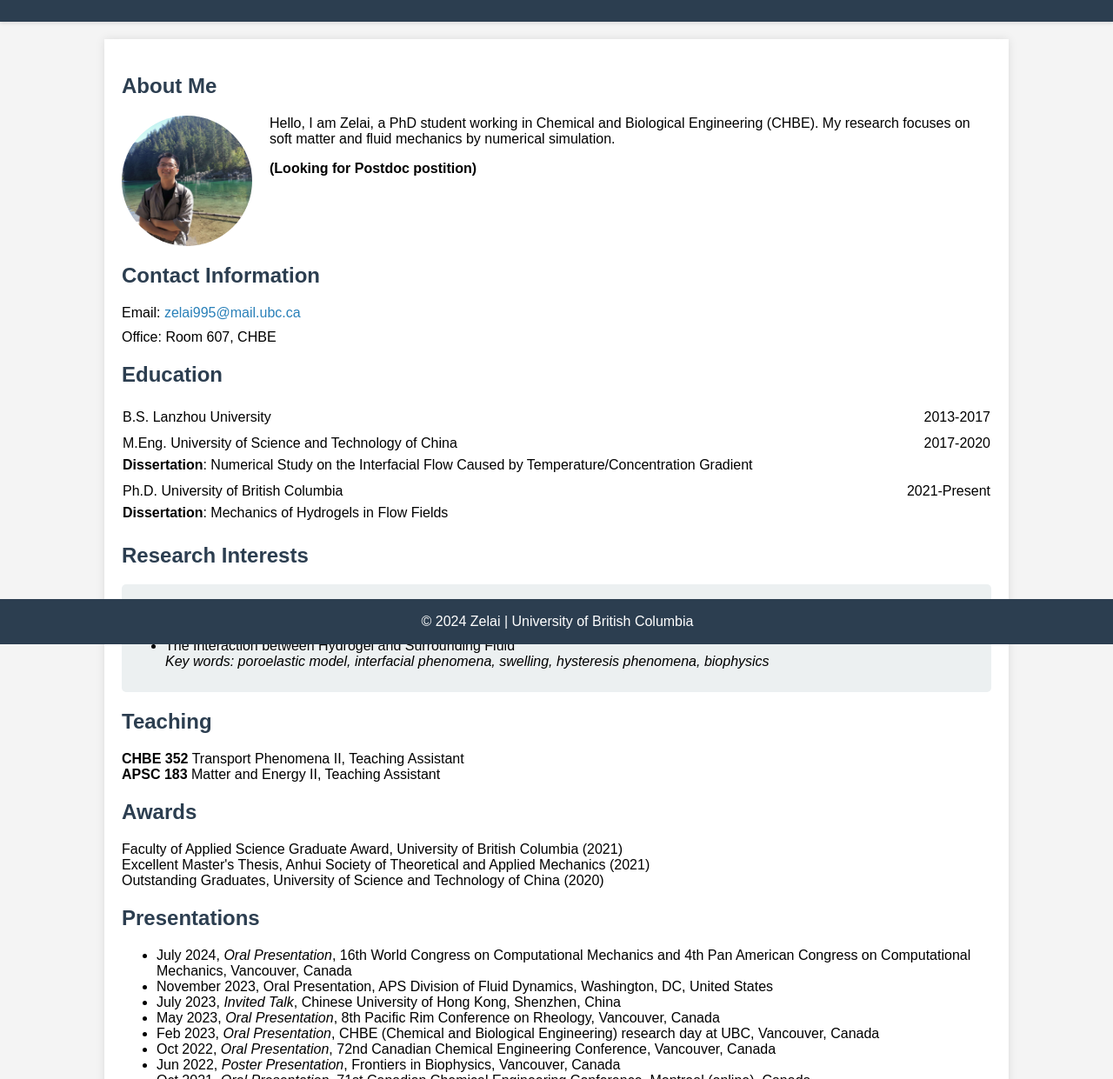
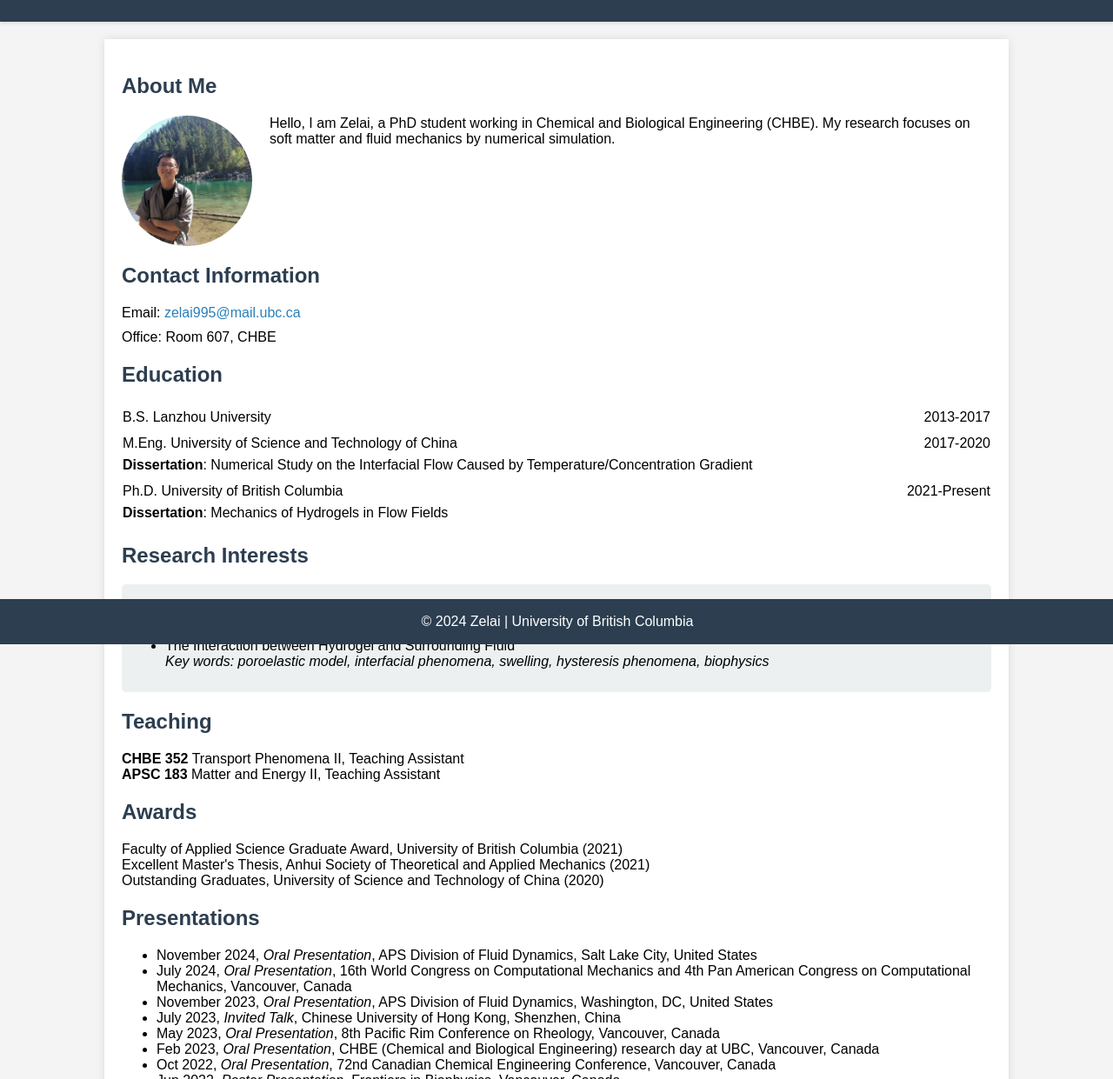
Before and after one commit to Zelai-Xu/Zelai-Xu.github.io, a plain HTML site: page index.html in a window 1280 px wide. Shown: the part 59-1300 px from the top of the page at 87% size. Drawn offline with Linux system fonts and the light colour scheme.

Commit message:
Update index.html
Update presentation info and postdoc ads

```diff
--- a/index.html
+++ b/index.html
@@ -82,7 +82,6 @@
         <!-- Insert your photo in the src attribute below -->
         <img src="photo.jpg" alt="Zelai's Photo" class="profile-photo">
         <p>Hello, I am Zelai, a PhD student working in Chemical and Biological Engineering (CHBE). My research focuses on soft matter and fluid mechanics by numerical simulation.</p>
-        <p> <strong>(Looking for Postdoc postition)</strong> </p>
         <div class="clear"></div>
 
         <h2>Contact Information</h2>
@@ -136,8 +135,9 @@
 
         <h2 id="presentations">Presentations</h2>
         <ul>
+            <li>November 2024, <em>Oral Presentation</em>, APS Division of Fluid Dynamics, Salt Lake City, United States</li>
             <li>July 2024, <em>Oral Presentation</em>, 16th World Congress on Computational Mechanics and 4th Pan American Congress on Computational Mechanics, Vancouver, Canada</li>
-            <li>November 2023, Oral Presentation, APS Division of Fluid Dynamics, Washington, DC, United States</li>
+            <li>November 2023, <em>Oral Presentation</em>, APS Division of Fluid Dynamics, Washington, DC, United States</li>
             <li>July 2023, <em>Invited Talk</em>, Chinese University of Hong Kong, Shenzhen, China</li>
             <li>May 2023, <em>Oral Presentation</em>, 8th Pacific Rim Conference on Rheology, Vancouver, Canada</li>
             <li>Feb 2023, <em>Oral Presentation</em>, CHBE (Chemical and Biological Engineering) research day at UBC, Vancouver, Canada</li>
```
